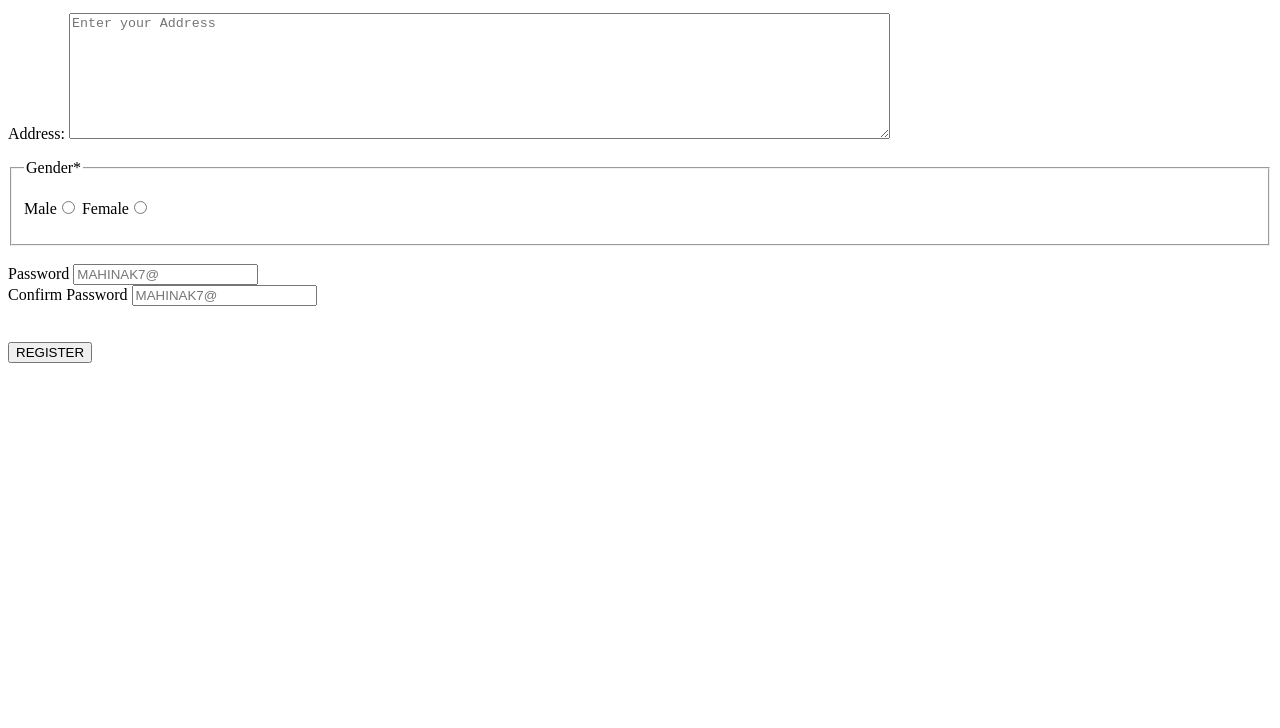
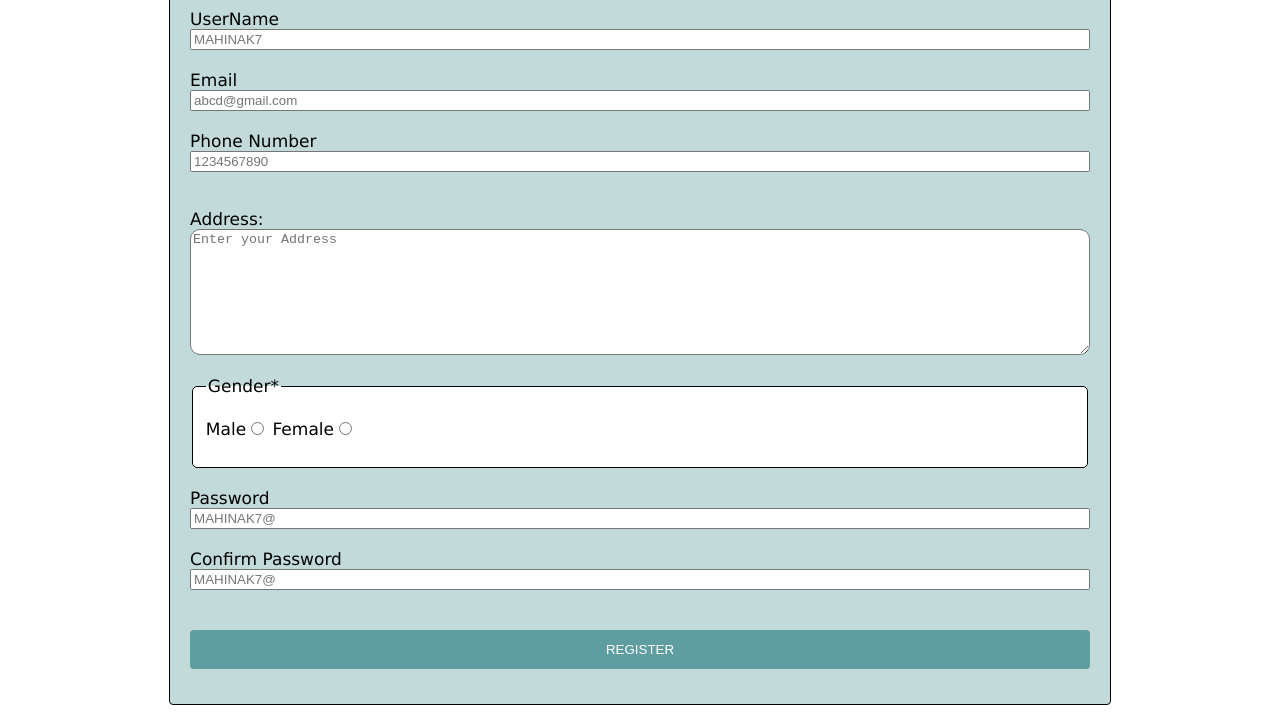
Before and after one commit to MaheshNaik7/MaheshNaik7.github.io, a plain HTML site: page index.html in a window 1280 px wide. Shown: the part 177-905 px from the top of the page. Before the commit the page ends 800 px from the top, so only its background shows below. Drawn offline with Linux system fonts and the light colour scheme.

Commit message:
Update index.html

```diff
--- a/index.html
+++ b/index.html
@@ -4,7 +4,7 @@
     <meta charset="UTF-8">
     <meta http-equiv="X-UA-Compatible" content="IE=edge">
     <meta name="viewport" content="width=device-width, initial-scale=1.0">
-    <link rel="stylesheet" href="registerform.css">
+    <link rel="stylesheet" href="styles.css">
     <title>Registeration Form</title>
 </head>
 <body>
```
